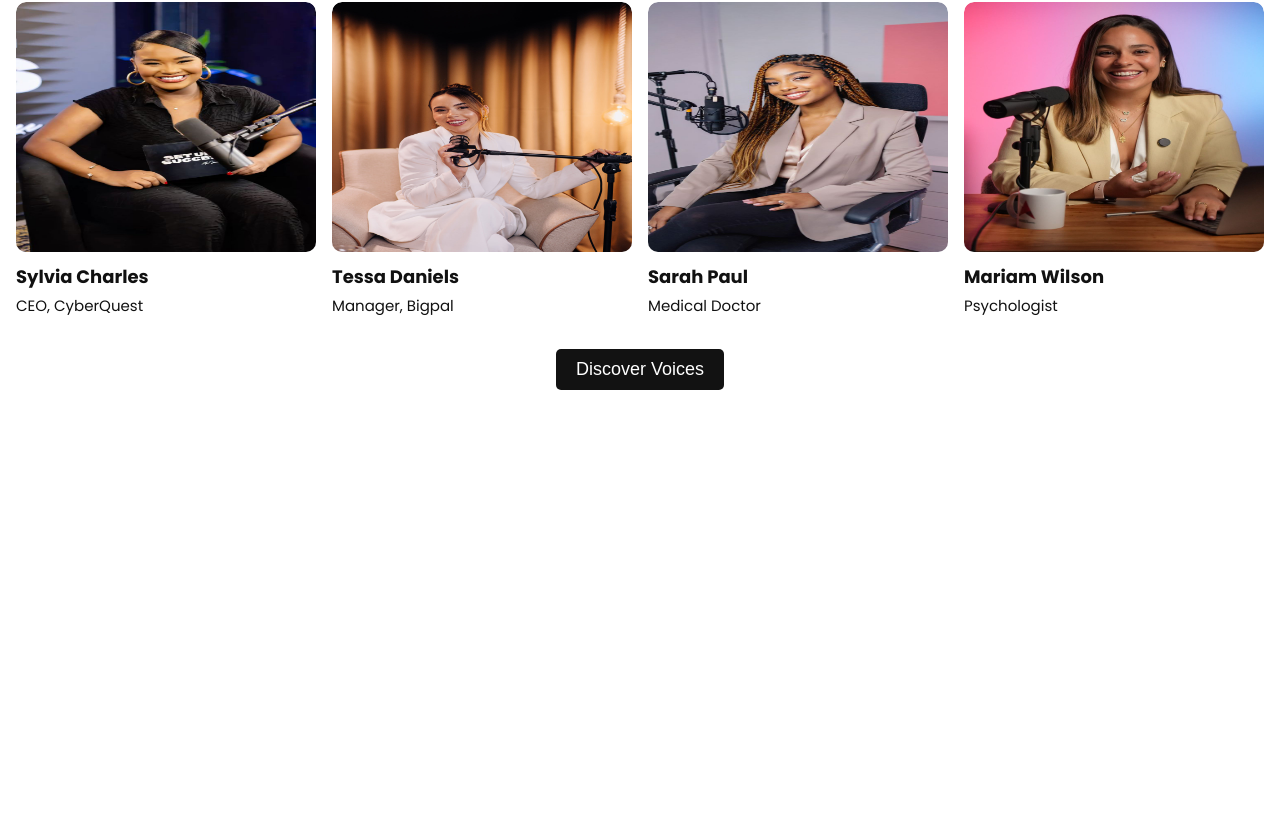
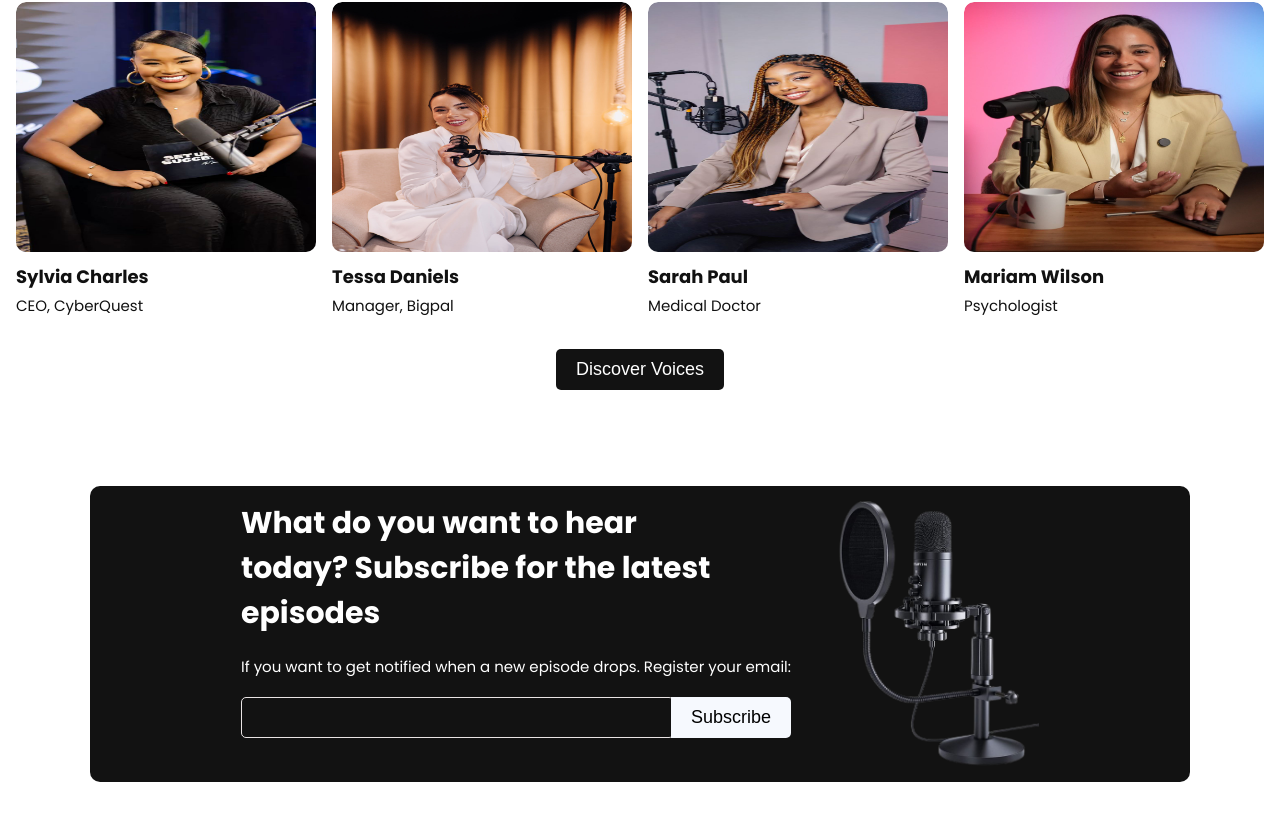
Before and after one commit to AghoghoOgbotor18/podShow, a React (Vite) app: page / in a window 1280 px wide. Shown: the part 2177-2997 px from the top of the page. Before the commit the page ends 2583 px from the top, so only its background shows below. Built offline with nearby package versions, Linux system fonts and the light colour scheme.

Commit message:
feat: Add the CTA Section

```diff
--- a/src/App.jsx
+++ b/src/App.jsx
@@ -4,6 +4,7 @@ import Hero from './Sections/Hero/Hero';
 import Trending from "./Sections/Trending/Trending";
 import About from "./Sections/About/About";
 import Speakers from './Sections/Speakers/Speakers';
+import CTASection from './Sections/CTASection/CTASection';
 
 const App = () => {
   return (
@@ -16,6 +17,7 @@ const App = () => {
         <Trending />
         <About />
         <Speakers />
+        <CTASection />
       </main>
     </>
   )
--- /dev/null
+++ b/src/Sections/CTASection/CTASection.jsx
@@ -0,0 +1,31 @@
+import React, { useState } from 'react'
+import { Section, Content, Form, Image, Input, Button, Subtitle, Card } from './CTASection.styles';
+import mic from "../../assets/Images/mic.png";
+import { Text } from '../About/About.styles';
+
+const CTASection = () => {
+    const [email, setEmail] = useState("");
+    const handleSubmit = (e) => {
+        e.preventDefault();
+    }
+    const handleChange = (e) => {
+        setEmail(e.target.value);
+    }
+    return (
+        <Section>
+            <Content>
+                <Card>
+                    <Subtitle>What do you want to hear today? Subscribe for the latest episodes</Subtitle>
+                    <Text>If you want to get notified when a new episode drops. Register your email:</Text>
+                    <Form onSubmit={handleSubmit}>
+                        <Input type="email" value={email} onChange={handleChange} />
+                        <Button>Subscribe</Button>
+                    </Form>
+                </Card>
+                <Image src={mic} alt="microphone" />
+            </Content>
+        </Section>
+    )
+}
+
+export default CTASection
--- /dev/null
+++ b/src/Sections/CTASection/CTASection.styles.js
@@ -0,0 +1,82 @@
+import styled from "styled-components";
+import { devices } from "../../Styles/media";
+export const Section = styled.section`
+    background-color: #121212;
+    color: #fff;
+    border-radius: 10px;
+    padding: 15px 20px;
+    margin: 5rem auto;
+    max-width: 1100px;
+
+    @media ${devices.tablet} {
+        margin: 5rem 1rem;
+    }
+`;
+export const Content = styled.div`
+    display: flex;
+    justify-content: center;
+    gap: 3rem;
+
+    @media ${devices.mobile} {
+        flex-direction: column;
+        align-items: center;
+        text-align: center;
+    }
+
+    @media ${devices.tablet} {
+
+    }
+`;
+export const Form = styled.form`
+    display:flex;
+    align-items: center;
+
+`;
+export const Input = styled.input`
+    border: 1px solid #e9e4e4ff;
+    border-radius: 5px;
+    background: transparent;
+    color: #fff;
+    padding: 11px 5px;
+    width: 100%;
+    max-width: 450px;
+    font-size: 15px;
+`;
+export const Image = styled.img`
+    width: 100%;
+    max-width: 200px;
+    height: auto;
+
+    @media ${devices.mobile} {
+        margin-top: 2rem;
+    }
+`;
+export const Button = styled.button`
+    background: #f6f9fe;
+    color: black;
+    border-radius: 0 5px 5px 0;
+    padding: 10px 20px;
+    border: none;
+    font-size: 18px;
+    cursor: pointer;
+    font-weight: 500;
+    display: flex;
+    align-items:center;
+    gap: 5px;
+    margin-left: -3px;
+`;
+export const Subtitle = styled.h2`
+    font-size: 30px;
+    max-width: 500px;
+
+    @media ${devices.mobile} {
+        width: 100%;
+        font-size: 24px;
+    }
+
+`;
+export const Card = styled.div`
+    display:flex;
+    flex-direction: column;
+    gap: 1.2rem;
+`;
--- a/src/Sections/Speakers/Speakers.jsx
+++ b/src/Sections/Speakers/Speakers.jsx
@@ -4,7 +4,7 @@ import secondSpeaker from "../../assets/Images/speaker2.jpg";
 import thirdSpeaker from "../../assets/Images/speaker3.jpg";
 import fourthSpeaker from "../../assets/Images/speaker4.jpg";
 import { Card, SpeakerSection, Title, Content, Image, Grid, Group, Centered, Scale } from './Speakers.styles';
-import { Features, Subtitle, Text } from '../About/About.styles';
+import { Subtitle, Text } from '../About/About.styles';
 import { CTAButton } from '../../Components/Common/Button/Button.styles';
 
 const Speakers = () => {
```
Also changed, not shown: src/assets/Images/mic.png (added).
